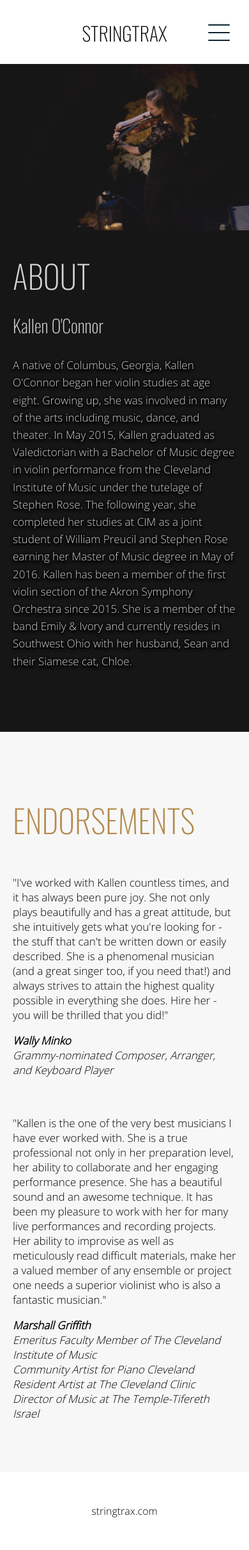
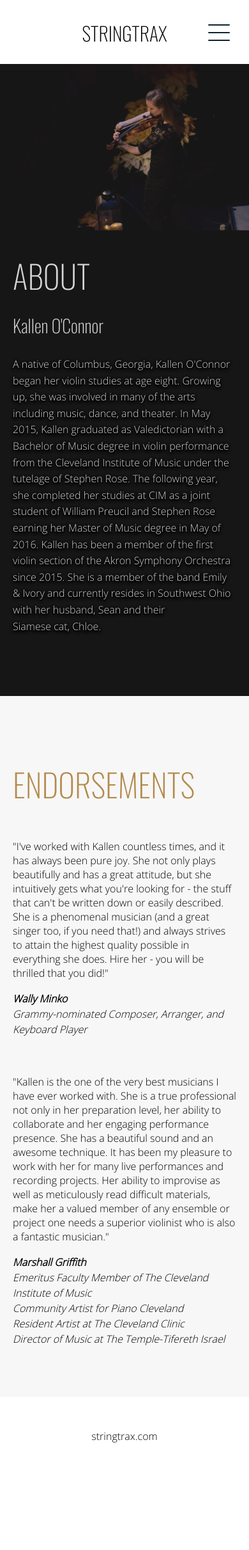
Before and after one commit to kallenoconnor/StringTrax, a Jekyll site: the page built from about.html, in a window 390 px wide. Shown: the whole page at 64% size. Built offline with Jekyll 4.4.1, drawn with Linux system fonts in a browser that asks for light colours; after the commit the page ends 2306 px from its top, so only the background shows below that.

Commit message:
css tweaks 01

```diff
--- a/css/about.scss
+++ b/css/about.scss
@@ -64,6 +64,7 @@
     {
         margin: 0 0 60px 0;
         font-family: Open Sans;
+        font-size: 18px;
     }
 
     p
@@ -84,15 +85,21 @@
         background-size: contain;
         background-repeat: no-repeat;
         background-color: black;
+
+        p{ font-size: 16px;}
+
+        h2{ font-size: 50px;}
     }
 
-    #testimonials h2, #about-info h2
+    #testimonials
     {
-        font-size: 50px;
-    }
-
-    #About p, cite, #testimonials p {
-        font-size: 17px;
+        h2
+        {
+            font-size: 50px;
+        }
+        cite, p {
+            font-size: 16px;
+        }
     }
 
 }
```
